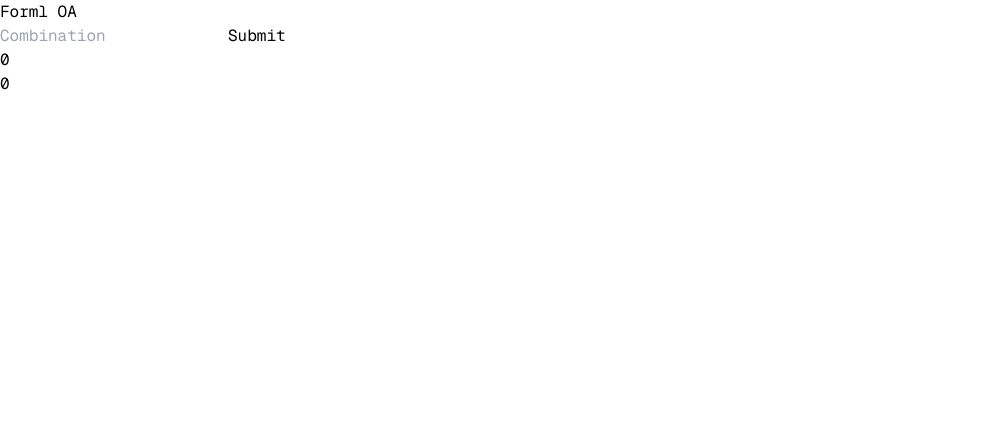
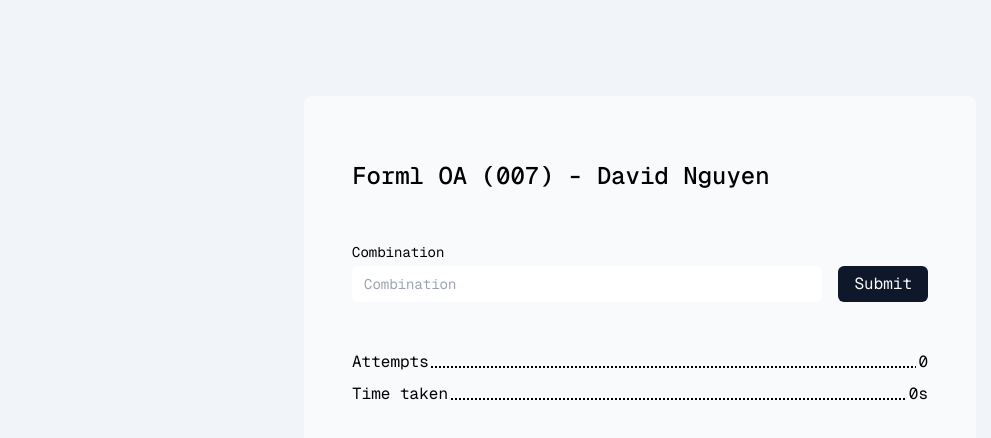
Before and after one commit to daxidngyn/forml-oa, a Next.js app in the folder frontend/: page / in a window 1280 px wide. Shown: the top 438 px of the page, without its empty margins (0-991 px from the left). Built offline with nearby package versions, Linux system fonts and the light colour scheme.

Commit message:
[feat] added styling

```diff
--- a/frontend/src/app/layout.tsx
+++ b/frontend/src/app/layout.tsx
@@ -13,7 +13,7 @@ export default function RootLayout({
   children: React.ReactNode;
 }>) {
   return (
-    <html lang="en">
+    <html lang="en" className="bg-slate-100">
       <body className={GeistMono.className}>{children}</body>
     </html>
   );
--- a/frontend/src/app/page.tsx
+++ b/frontend/src/app/page.tsx
@@ -10,18 +10,68 @@ export default function Home() {
   });
 
   return (
-    <main className="">
-      <h1>Forml OA</h1>
-      <div>
-        <form action={action}>
-          <input name="combination" placeholder="Combination" />
-          <button type="submit">Submit</button>
-        </form>
-      </div>
+    <main className="flex flex-col items-center justify-center p-24">
+      <div className="max-w-2xl mx-auto bg-slate-50 py-16 px-12 rounded-lg w-full">
+        <h1 className="text-2xl font-medium">Forml OA (007) - David Nguyen</h1>
 
-      <div>
-        <div>{state.attempts}</div>
-        <div>{state.time_taken}</div>
+        <div className="mt-12 w-full rounded-sm">
+          <form action={action}>
+            <label htmlFor="combination" className="text-sm">
+              Combination
+            </label>
+            <div className="flex flex-row justify-between mt-0.5 gap-x-4">
+              <input
+                name="combination"
+                type="number"
+                placeholder="Combination"
+                className="bg-white py-2 px-3 rounded-md flex-1 text-sm"
+              />
+
+              <button
+                type="submit"
+                className="bg-slate-900 text-slate-50 px-4 rounded-md"
+              >
+                Submit
+              </button>
+            </div>
+          </form>
+        </div>
+
+        {/* <div className="mt-12 space-y-2 bg-white px-8 py-10 rounded-md">
+          <div className="relative flex items-center justify-between">
+            <div className="bg-white relative z-20 pr-0.5">Attempts</div>
+            <div className="bg-white relative z-20 pl-0.5">
+              {state.attempts}
+            </div>
+            <div className="absolute w-full border-dotted border-b-2 border-black -mb-2.5 z-10" />
+          </div>
+
+          <div className="relative flex items-center justify-between">
+            <div className="bg-white relative z-20 pr-0.5">Time taken</div>
+            <div className="bg-white relative z-20 pl-0.5">
+              {state.time_taken}s
+            </div>
+            <div className="absolute w-full border-dotted border-b-2 border-black -mb-2.5 z-10" />
+          </div>
+        </div> */}
+
+        <div className="mt-12 space-y-2">
+          <div className="relative flex items-center justify-between">
+            <div className="bg-slate-50 relative z-20 pr-0.5">Attempts</div>
+            <div className="bg-slate-50 relative z-20 pl-0.5">
+              {state.attempts}
+            </div>
+            <div className="absolute w-full border-dotted border-b-2 border-black -mb-2.5 z-10" />
+          </div>
+
+          <div className="relative flex items-center justify-between">
+            <div className="bg-slate-50 relative z-20 pr-0.5">Time taken</div>
+            <div className="bg-slate-50 relative z-20 pl-0.5">
+              {state.time_taken}s
+            </div>
+            <div className="absolute w-full border-dotted border-b-2 border-black -mb-2.5 z-10" />
+          </div>
+        </div>
       </div>
     </main>
   );
```
